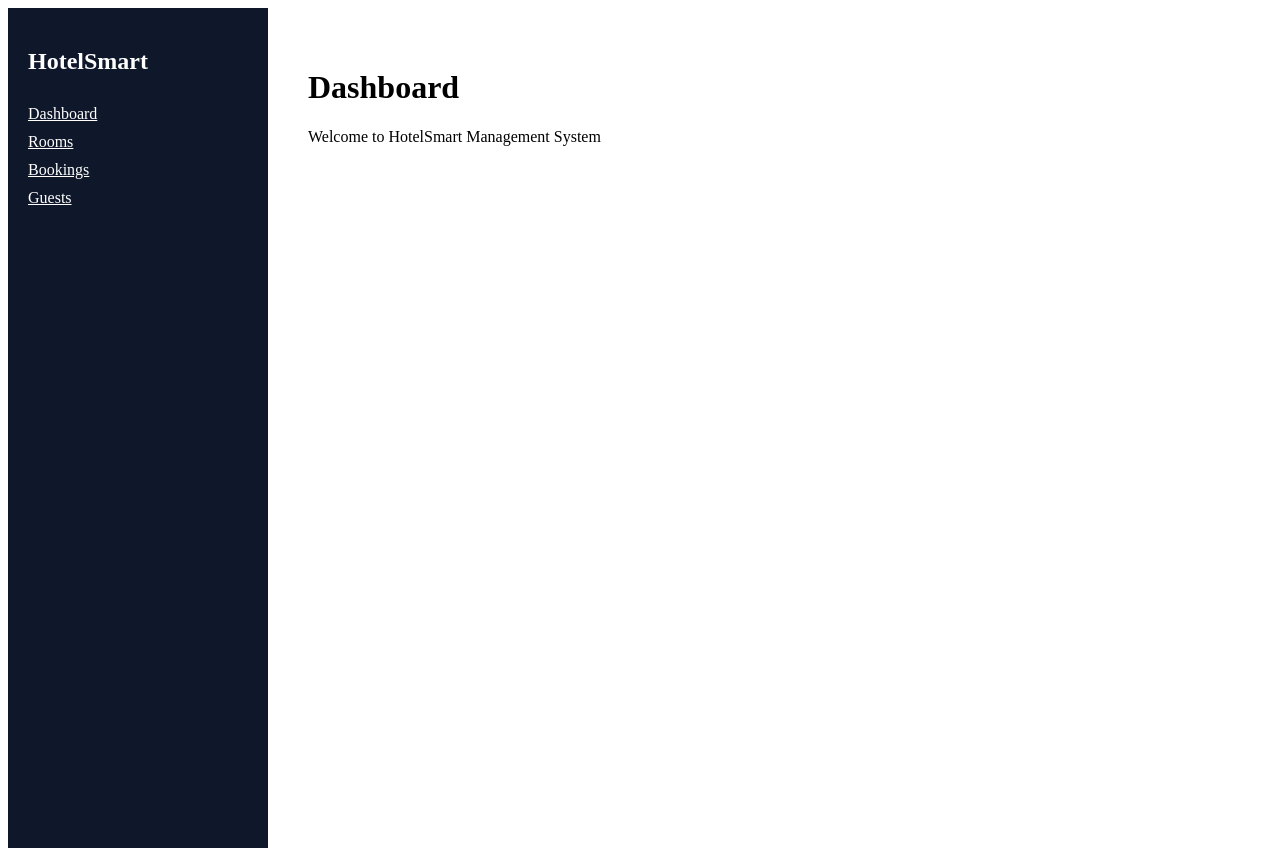
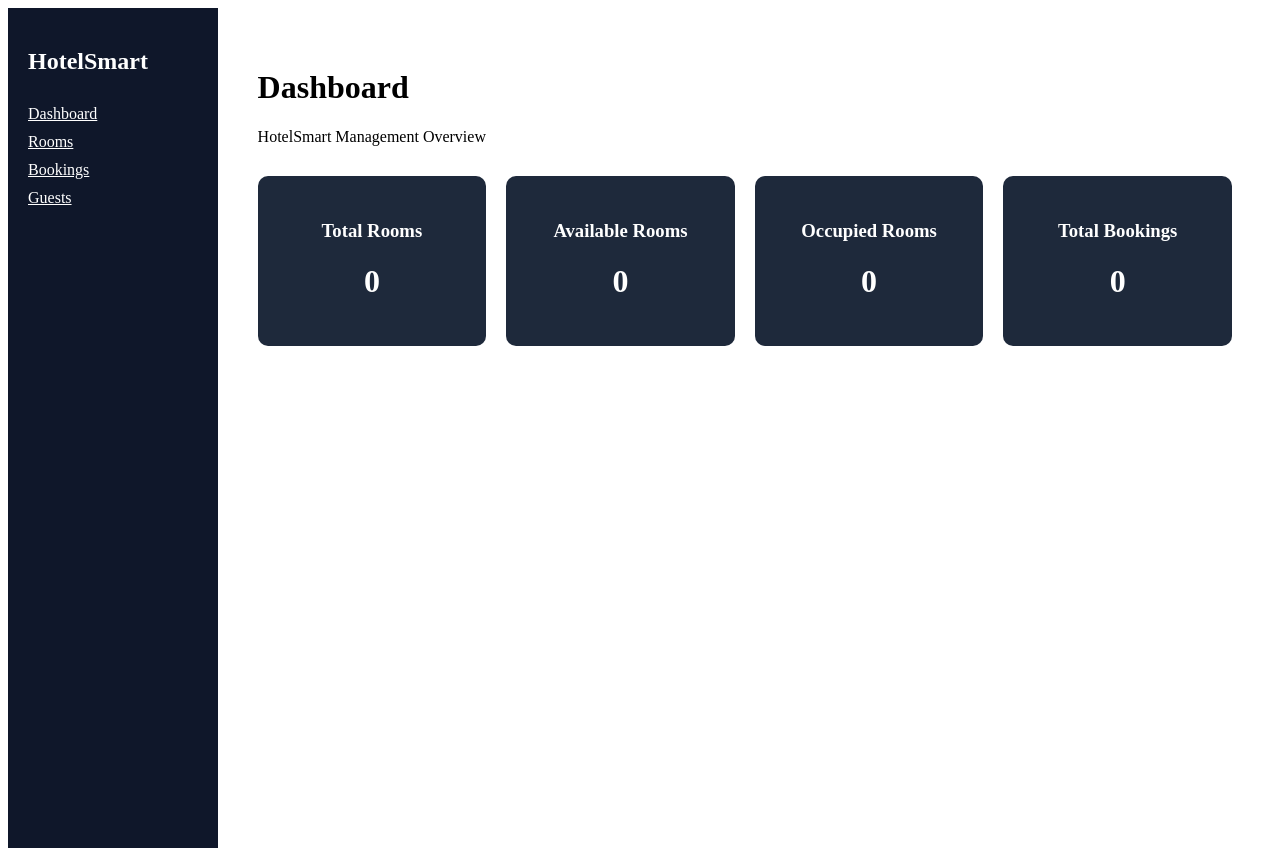
Before and after one commit to dinithiuththara/hotelsmart-management-system, a React (Create React App) app: page /dashboard in a window 1280 px wide. Built offline with nearby package versions, Linux system fonts and the light colour scheme; sample sign-in values are in the browser's storage.

Commit message:
feat: add dashboard statistics and overview

```diff
--- a/src/pages/Dashboard.jsx
+++ b/src/pages/Dashboard.jsx
@@ -1,17 +1,81 @@
+import { useEffect, useState } from "react";
 import Sidebar from "../components/layout/Sidebar";
+
+const ROOM_KEY = "hotel_rooms";
+const BOOKING_KEY = "hotel_bookings";
 
 export default function Dashboard() {
 
+  const [totalRooms, setTotalRooms] = useState(0);
+  const [availableRooms, setAvailableRooms] = useState(0);
+  const [occupiedRooms, setOccupiedRooms] = useState(0);
+  const [totalBookings, setTotalBookings] = useState(0);
+
+  useEffect(() => {
+
+    const rooms = JSON.parse(localStorage.getItem(ROOM_KEY)) || [];
+    const bookings = JSON.parse(localStorage.getItem(BOOKING_KEY)) || [];
+
+    setTotalRooms(rooms.length);
+
+    const available = rooms.filter(r => r.status === "Available").length;
+    const occupied = rooms.filter(r => r.status === "Occupied").length;
+
+    setAvailableRooms(available);
+    setOccupiedRooms(occupied);
+
+    setTotalBookings(bookings.length);
+
+  }, []);
+
   return (
-    <div style={{display:"flex"}}>
-
+    <div style={{ display: "flex" }}>
       <Sidebar />
 
-      <div style={{padding:"40px"}}>
+      <div style={{ padding: "40px", width: "100%" }}>
         <h1>Dashboard</h1>
-        <p>Welcome to HotelSmart Management System</p>
+        <p>HotelSmart Management Overview</p>
+
+        <div
+          style={{
+            display: "grid",
+            gridTemplateColumns: "repeat(4,1fr)",
+            gap: "20px",
+            marginTop: "30px"
+          }}
+        >
+
+          <div style={cardStyle}>
+            <h3>Total Rooms</h3>
+            <h1>{totalRooms}</h1>
+          </div>
+
+          <div style={cardStyle}>
+            <h3>Available Rooms</h3>
+            <h1>{availableRooms}</h1>
+          </div>
+
+          <div style={cardStyle}>
+            <h3>Occupied Rooms</h3>
+            <h1>{occupiedRooms}</h1>
+          </div>
+
+          <div style={cardStyle}>
+            <h3>Total Bookings</h3>
+            <h1>{totalBookings}</h1>
+          </div>
+
+        </div>
+
       </div>
-
     </div>
   );
 }
+
+const cardStyle = {
+  background: "#1e293b",
+  color: "white",
+  padding: "25px",
+  borderRadius: "10px",
+  textAlign: "center"
+};
```
